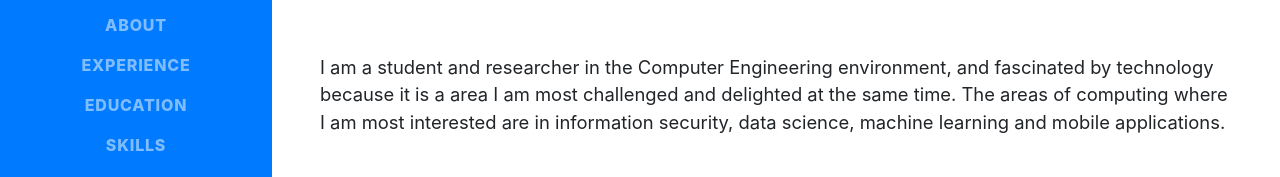
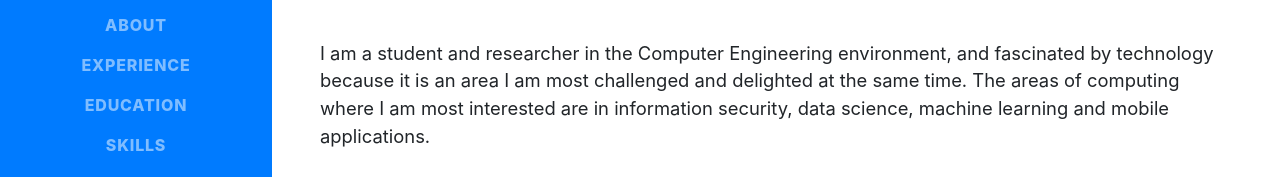
Before and after one commit to Evoney/evoneytavares.github.io, a website with bundled scripts: page index.html in a window 1280 px wide. Shown: the part 327-504 px from the top of the page. Built offline with nearby package versions, Linux system fonts and the light colour scheme; some icons are missing; a web font is replaced by a local one.

Commit message:
Update resume

```diff
--- a/index.html
+++ b/index.html
@@ -77,7 +77,7 @@
         <div class="subheading mb-5">Rua Imperatriz · Novo Aleixo · Manaus - AM · +55 (92) 99618-1893 ·
           <a href="mailto:evoney.tavares@gmail.com">evoney.tavares@gmail.com</a>
         </div>
-        <p class="lead mb-5">I am a student and researcher in the Computer Engineering environment, and fascinated by technology because it is a area I am most challenged and delighted at the same time. The areas of computing where I am most interested are in information security, data science, machine learning and mobile applications.</p>
+        <p class="lead mb-5">I am a student and researcher in the Computer Engineering environment, and fascinated by technology because it is an area I am most challenged and delighted at the same time. The areas of computing where I am most interested are in information security, data science, machine learning and mobile applications.</p>
         <div class="social-icons">
           <a href="https://www.linkedin.com/in/evoney-mendonça/" target="_blank">
             <i class="fab fa-linkedin-in"></i>
```
